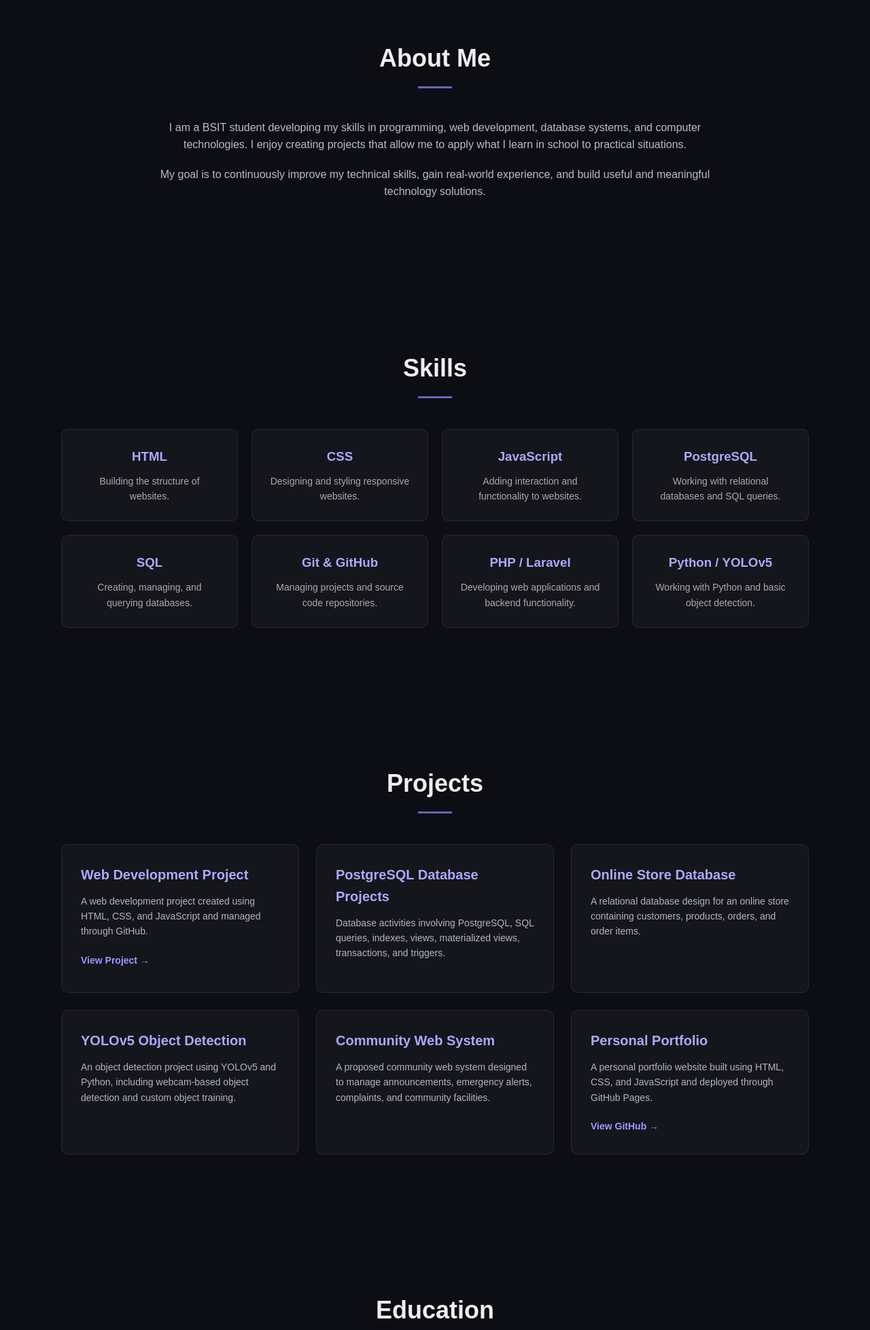
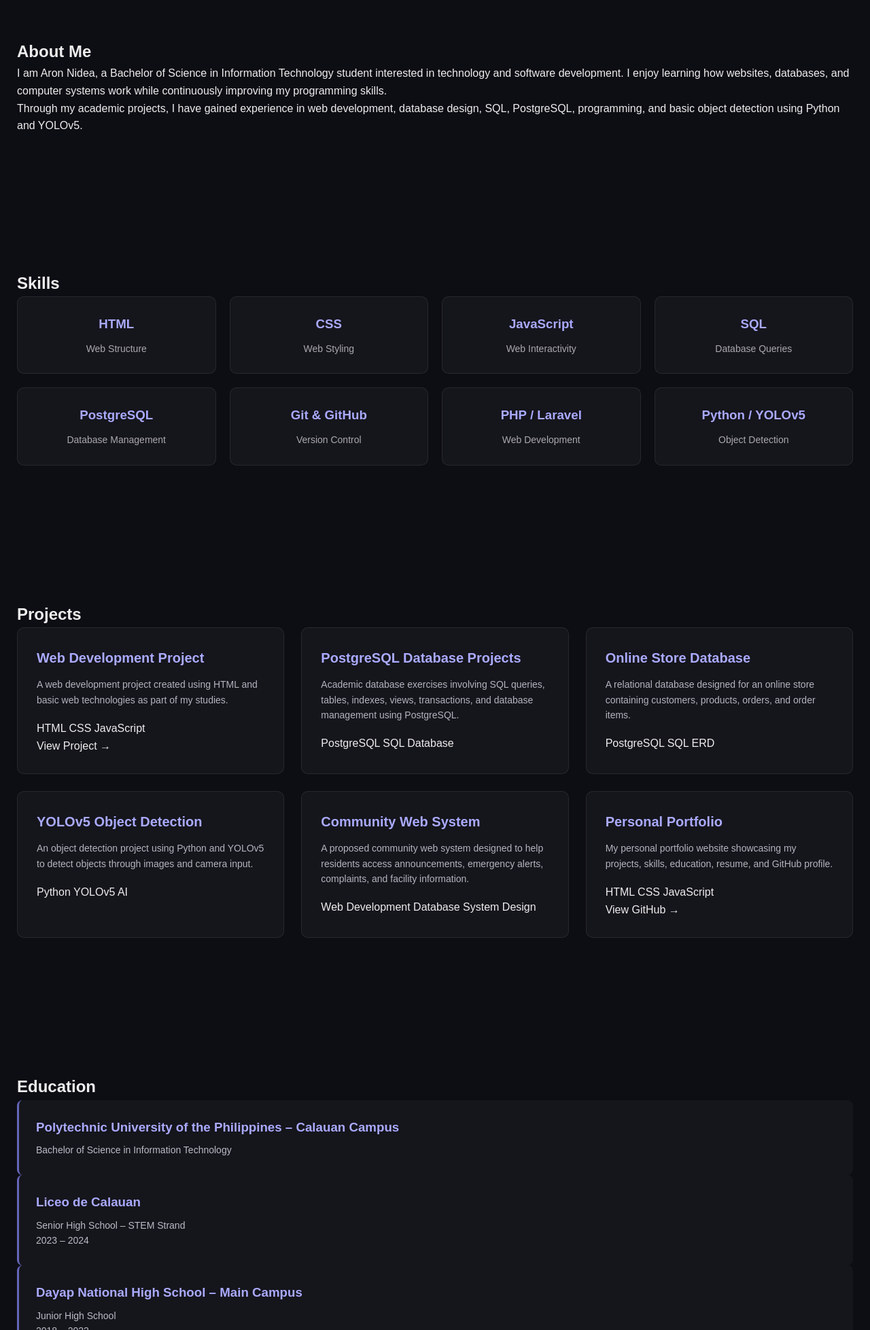
Before and after one commit to NideaAron/portfolio, a plain HTML site: page index.html in a window 1280 px wide. Shown: the part 843-2800 px from the top of the page at 68% size. Drawn offline with Linux system fonts and the light colour scheme.

Commit message:
Update index.html

```diff
--- a/index.html
+++ b/index.html
@@ -1,21 +1,24 @@
 <!DOCTYPE html>
 <html lang="en">
+
 <head>
     <meta charset="UTF-8">
     <meta name="viewport" content="width=device-width, initial-scale=1.0">
 
-    <title>Aron Nidea | BSIT Student</title>
+    <title>Aron Nidea | BSIT Student Portfolio</title>
 
     <link rel="stylesheet" href="style.css">
 </head>
 
 <body>
 
-    <!-- Navigation -->
+    <!-- NAVBAR -->
     <nav class="navbar">
         <div class="nav-container">
 
-            <a href="#home" class="logo">Aron Nidea</a>
+            <div class="logo">
+                Aron Nidea
+            </div>
 
             <div class="nav-links">
                 <a href="#home">Home</a>
@@ -30,23 +33,27 @@
     </nav>
 
 
-    <!-- Home -->
+    <!-- HERO -->
     <section id="home" class="hero">
 
         <div class="hero-content">
 
-            <div class="hero-text">
+            <p class="hero-greeting">
+                Hello, I'm
+            </p>
 
-                <p class="greeting">HELLO, I'M</p>
+            <h1>
+                Aron Nidea
+            </h1>
 
-                <h1>Aron Nidea</h1>
+            <h2>
+                BSIT Student & Aspiring IT Professional
+            </h2>
 
-                <h2>BSIT Student & Aspiring IT Professional</h2>
-
-                <p class="intro">
+            <p>
                 I am a Bachelor of Science in Information Technology student
-                    interested in web development, database management,
-                    programming, and emerging technologies.
+                interested in web development, databases, programming,
+                and emerging technologies.
             </p>
 
             <div class="hero-buttons">
@@ -56,9 +63,15 @@
                 </a>
 
                 <a href="Aron_Nidea_Resume.pdf"
-                       class="btn secondary-btn"
+                   class="btn"
                    target="_blank">
                     Download Resume
+                </a>
+
+                <a href="https://github.com/NideaAron"
+                   class="btn"
+                   target="_blank">
+                    GitHub Profile
                 </a>
 
             </div>
@@ -66,89 +79,38 @@
         </div>
 
 
+        <!-- PROFILE PHOTO -->
         <div class="hero-photo">
 
             <img src="profile.jpg" alt="Aron Nidea">
 
         </div>
 
+
+        <!-- REAL TYPING CODE ANIMATION -->
+        <div class="code-window">
+
+            <div class="code-top">
+
+                <div class="window-buttons">
+                    <span></span>
+                    <span></span>
+                    <span></span>
                 </div>
 
-    </section>
-
-
-    <!-- About -->
-    <section id="about" class="section">
-
-        <div class="container">
-
-            <h2 class="section-title">About Me</h2>
-
-            <p class="section-text">
-                I am a BSIT student developing my skills in programming,
-                web development, database systems, and computer technologies.
-                I enjoy creating projects that allow me to apply what I learn
-                in school to practical situations.
-            </p>
-
-            <p class="section-text">
-                My goal is to continuously improve my technical skills,
-                gain real-world experience, and build useful and meaningful
-                technology solutions.
-            </p>
+                <div class="code-title">
+                    aron.js
+                </div>
 
             </div>
 
-    </section>
+            <div class="code-body">
 
+                <div class="line-number">1</div>
 
-    <!-- Skills -->
-    <section id="skills" class="section">
-
-        <div class="container">
-
-            <h2 class="section-title">Skills</h2>
-
-            <div class="skills-grid">
-
-                <div class="skill-card">
-                    <h3>HTML</h3>
-                    <p>Building the structure of websites.</p>
-                </div>
-
-                <div class="skill-card">
-                    <h3>CSS</h3>
-                    <p>Designing and styling responsive websites.</p>
-                </div>
-
-                <div class="skill-card">
-                    <h3>JavaScript</h3>
-                    <p>Adding interaction and functionality to websites.</p>
-                </div>
-
-                <div class="skill-card">
-                    <h3>PostgreSQL</h3>
-                    <p>Working with relational databases and SQL queries.</p>
-                </div>
-
-                <div class="skill-card">
-                    <h3>SQL</h3>
-                    <p>Creating, managing, and querying databases.</p>
-                </div>
-
-                <div class="skill-card">
-                    <h3>Git & GitHub</h3>
-                    <p>Managing projects and source code repositories.</p>
-                </div>
-
-                <div class="skill-card">
-                    <h3>PHP / Laravel</h3>
-                    <p>Developing web applications and backend functionality.</p>
-                </div>
-
-                <div class="skill-card">
-                    <h3>Python / YOLOv5</h3>
-                    <p>Working with Python and basic object detection.</p>
+                <div class="typing-area">
+                    <span id="codeText"></span>
+                    <span class="typing-cursor">|</span>
                 </div>
 
             </div>
@@ -158,27 +120,105 @@
     </section>
 
 
-    <!-- Projects -->
+    <!-- ABOUT -->
+    <section id="about" class="section">
+
+        <h2>About Me</h2>
+
+        <p>
+            I am Aron Nidea, a Bachelor of Science in Information Technology
+            student interested in technology and software development.
+            I enjoy learning how websites, databases, and computer systems
+            work while continuously improving my programming skills.
+        </p>
+
+        <p>
+            Through my academic projects, I have gained experience in
+            web development, database design, SQL, PostgreSQL,
+            programming, and basic object detection using Python and YOLOv5.
+        </p>
+
+    </section>
+
+
+    <!-- SKILLS -->
+    <section id="skills" class="section">
+
+        <h2>Skills</h2>
+
+        <div class="skills-grid">
+
+            <div class="skill-card">
+                <h3>HTML</h3>
+                <p>Web Structure</p>
+            </div>
+
+            <div class="skill-card">
+                <h3>CSS</h3>
+                <p>Web Styling</p>
+            </div>
+
+            <div class="skill-card">
+                <h3>JavaScript</h3>
+                <p>Web Interactivity</p>
+            </div>
+
+            <div class="skill-card">
+                <h3>SQL</h3>
+                <p>Database Queries</p>
+            </div>
+
+            <div class="skill-card">
+                <h3>PostgreSQL</h3>
+                <p>Database Management</p>
+            </div>
+
+            <div class="skill-card">
+                <h3>Git & GitHub</h3>
+                <p>Version Control</p>
+            </div>
+
+            <div class="skill-card">
+                <h3>PHP / Laravel</h3>
+                <p>Web Development</p>
+            </div>
+
+            <div class="skill-card">
+                <h3>Python / YOLOv5</h3>
+                <p>Object Detection</p>
+            </div>
+
+        </div>
+
+    </section>
+
+
+    <!-- PROJECTS -->
     <section id="projects" class="section">
 
-        <div class="container">
-
-            <h2 class="section-title">Projects</h2>
+        <h2>Projects</h2>
 
         <div class="projects-grid">
 
             <div class="project-card">
 
-                    <h3>Web Development Project</h3>
+                <h3>
+                    Web Development Project
+                </h3>
 
                 <p>
-                        A web development project created using HTML, CSS,
-                        and JavaScript and managed through GitHub.
+                    A web development project created using HTML and
+                    basic web technologies as part of my studies.
                 </p>
 
+                <div class="project-tags">
+                    <span>HTML</span>
+                    <span>CSS</span>
+                    <span>JavaScript</span>
+                </div>
+
                 <a href="https://github.com/NideaAron/webdev-week1-Nidea"
-                       target="_blank"
-                       class="project-link">
+                   target="_blank">
                     View Project →
                 </a>
 
@@ -187,71 +227,107 @@
 
             <div class="project-card">
 
-                    <h3>PostgreSQL Database Projects</h3>
+                <h3>
+                    PostgreSQL Database Projects
+                </h3>
 
                 <p>
-                        Database activities involving PostgreSQL,
-                        SQL queries, indexes, views, materialized views,
-                        transactions, and triggers.
+                    Academic database exercises involving SQL queries,
+                    tables, indexes, views, transactions, and database
+                    management using PostgreSQL.
                 </p>
+
+                <div class="project-tags">
+                    <span>PostgreSQL</span>
+                    <span>SQL</span>
+                    <span>Database</span>
+                </div>
 
             </div>
 
 
             <div class="project-card">
 
-                    <h3>Online Store Database</h3>
+                <h3>
+                    Online Store Database
+                </h3>
 
                 <p>
-                        A relational database design for an online store
+                    A relational database designed for an online store
                     containing customers, products, orders, and order items.
                 </p>
+
+                <div class="project-tags">
+                    <span>PostgreSQL</span>
+                    <span>SQL</span>
+                    <span>ERD</span>
+                </div>
 
             </div>
 
 
             <div class="project-card">
 
-                    <h3>YOLOv5 Object Detection</h3>
+                <h3>
+                    YOLOv5 Object Detection
+                </h3>
 
                 <p>
-                        An object detection project using YOLOv5 and Python,
-                        including webcam-based object detection and custom
-                        object training.
+                    An object detection project using Python and YOLOv5
+                    to detect objects through images and camera input.
                 </p>
+
+                <div class="project-tags">
+                    <span>Python</span>
+                    <span>YOLOv5</span>
+                    <span>AI</span>
+                </div>
 
             </div>
 
 
             <div class="project-card">
 
-                    <h3>Community Web System</h3>
+                <h3>
+                    Community Web System
+                </h3>
 
                 <p>
-                        A proposed community web system designed to manage
-                        announcements, emergency alerts, complaints,
-                        and community facilities.
+                    A proposed community web system designed to help
+                    residents access announcements, emergency alerts,
+                    complaints, and facility information.
                 </p>
+
+                <div class="project-tags">
+                    <span>Web Development</span>
+                    <span>Database</span>
+                    <span>System Design</span>
+                </div>
 
             </div>
 
 
             <div class="project-card">
 
-                    <h3>Personal Portfolio</h3>
+                <h3>
+                    Personal Portfolio
+                </h3>
 
                 <p>
-                        A personal portfolio website built using HTML,
-                        CSS, and JavaScript and deployed through GitHub Pages.
+                    My personal portfolio website showcasing my projects,
+                    skills, education, resume, and GitHub profile.
                 </p>
 
+                <div class="project-tags">
+                    <span>HTML</span>
+                    <span>CSS</span>
+                    <span>JavaScript</span>
+                </div>
+
                 <a href="https://github.com/NideaAron/portfolio"
-                       target="_blank"
-                       class="project-link">
+                   target="_blank">
                     View GitHub →
                 </a>
-
-                </div>
 
             </div>
 
@@ -260,25 +336,20 @@
     </section>
 
 
-    <!-- Education -->
+    <!-- EDUCATION -->
     <section id="education" class="section">
 
-        <div class="container">
-
-            <h2 class="section-title">Education</h2>
-
-            <div class="education-list">
+        <h2>Education</h2>
 
         <div class="education-card">
 
-                    <h3>Polytechnic University of the Philippines</h3>
+            <h3>
+                Polytechnic University of the Philippines –
+                Calauan Campus
+            </h3>
 
             <p>
-                        Calauan Campus
-                    </p>
-
-                    <p>
-                        Bachelor of Science in Information Technology (BSIT)
+                Bachelor of Science in Information Technology
             </p>
 
         </div>
@@ -286,10 +357,12 @@
 
         <div class="education-card">
 
-                    <h3>Liceo de Calauan</h3>
+            <h3>
+                Liceo de Calauan
+            </h3>
 
             <p>
-                        Senior High School — STEM Strand
+                Senior High School – STEM Strand
             </p>
 
             <p>
@@ -301,7 +374,13 @@
 
         <div class="education-card">
 
-                    <h3>Dayap National High School – Main Campus</h3>
+            <h3>
+                Dayap National High School – Main Campus
+            </h3>
+
+            <p>
+                Junior High School
+            </p>
 
             <p>
                 2018 – 2022
@@ -309,74 +388,51 @@
 
         </div>
 
-            </div>
+    </section>
+
+
+    <!-- CONTACT -->
+    <section id="contact" class="section contact-section">
+
+        <h2>Contact Me</h2>
+
+        <p>
+            Feel free to connect with me through my social media
+            accounts or GitHub.
+        </p>
+
+        <div class="contact-buttons">
+
+            <a href="https://github.com/NideaAron"
+               target="_blank">
+                GitHub
+            </a>
+
+            <a href="https://www.facebook.com/profile.php?id=100076665856304"
+               target="_blank">
+                Facebook
+            </a>
+
+            <a href="https://www.instagram.com/_ey2kxs4"
+               target="_blank">
+                Instagram
+            </a>
+
+            <a href="https://www.tiktok.com/@yk_ron44"
+               target="_blank">
+                TikTok
+            </a>
+
+            <a href="mailto:aronnidea5@gmail.com">
+                Email
+            </a>
 
         </div>
 
     </section>
 
 
-    <!-- Contact -->
-    <section id="contact" class="section contact-section">
-
-        <div class="container">
-
-            <h2 class="section-title">Contact Me</h2>
-
-            <p class="section-text">
-                Feel free to connect with me through my social media
-                accounts or GitHub.
-            </p>
-
-
-            <div class="contact-buttons">
-
-                <a href="https://github.com/NideaAron"
-                   target="_blank"
-                   class="btn">
-                    GitHub
-                </a>
-
-
-                <a href="https://www.facebook.com/profile.php?id=100076665856304"
-                   target="_blank"
-                   class="btn">
-                    Facebook
-                </a>
-
-
-                <a href="https://www.instagram.com/_ey2kxs4"
-                   target="_blank"
-                   class="btn">
-                    Instagram
-                </a>
-
-
-                <a href="https://www.tiktok.com/@yk_ron44"
-                   target="_blank"
-                   class="btn">
-                    TikTok
-                </a>
-
-
-                <a href="mailto:aronnidea5@gmail.com"
-                   class="btn">
-                    Email
-                </a>
-
-            </div>
-
-
-            <p class="contact-email">
-                Email: aronnidea5@gmail.com
-            </p>
-
-        </div>
-
-    </section>
-
-
-    <!-- Footer -->
+    <!-- FOOTER -->
     <footer>
 
         <p>
```
Lines whose indentation alone changed are shown as unchanged.
